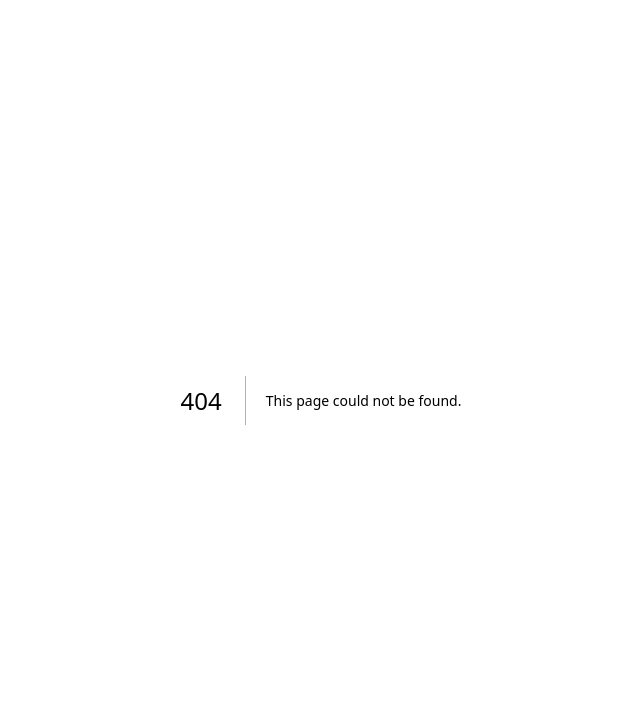
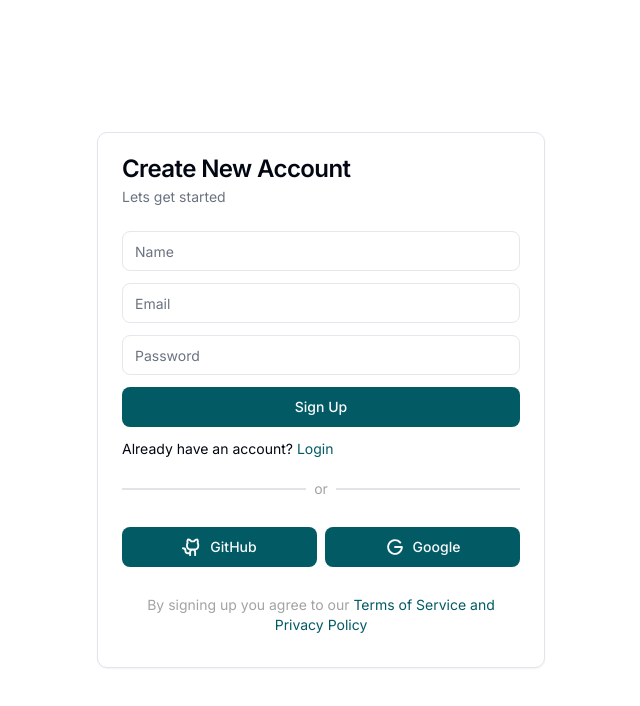
Before and after one commit to diandra6695/SuratQueV2, a Next.js app: page /auth/signup in a window 1280 px wide. Before the commit this address had no page. Shown: the top 706 px of the page, without its empty margins (319-959 px from the left). Built offline with nearby package versions, Linux system fonts and the light colour scheme.

Commit message:
feat: add trigger create user

```diff
--- a/src/app/auth/callback/route.ts
+++ b/src/app/auth/callback/route.ts
@@ -1,6 +1,7 @@
 import { cookies } from "next/headers";
 import { NextResponse } from "next/server";
 import { type CookieOptions, createServerClient } from "@supabase/ssr";
+import prisma from "@/lib/db";
 
 export async function GET(request: Request) {
   const { searchParams, origin } = new URL(request.url);
@@ -27,6 +28,28 @@ export async function GET(request: Request) {
         },
       }
     );
+    supabase.auth.onAuthStateChange(async (event, session) => {
+      if (session) {
+        const dataEmail = await session?.user?.email;
+        const email = await prisma.user.findUnique({
+          where: {
+            email: dataEmail,
+          },
+        });
+
+        if (email == null) {
+          await prisma.user.create({
+            data: {
+              username:
+                session?.user?.user_metadata.user_name ||
+                session?.user?.user_metadata.full_name,
+              email: session?.user.email,
+              avatar: session?.user?.user_metadata.avatar_url,
+            },
+          });
+        }
+      }
+    });
     const { error } = await supabase.auth.exchangeCodeForSession(code);
     if (!error) {
       return NextResponse.redirect(`${origin}/dashboard`);
--- a/src/app/auth/page.tsx
+++ b/src/app/auth/signin/page.tsx
@@ -11,9 +11,11 @@ import { Input } from "@/components/ui/input";
 import { supabaseBrowser } from "@/lib/supabase/browser";
 import { GithubLogo, GoogleLogo } from "@phosphor-icons/react";
 import { useFormik } from "formik";
-import { useSearchParams } from "next/navigation";
+import Link from "next/link";
+import { useRouter, useSearchParams } from "next/navigation";
 
 const Page = () => {
+  const router = useRouter();
   const params = useSearchParams();
   const next = params.get("next");
 
@@ -25,13 +27,11 @@ const Page = () => {
     onSubmit: async () => {
       const { email, password } = formik.values;
       const supabase = supabaseBrowser();
-      await supabase.auth.signUp({
+      await supabase.auth.signInWithPassword({
         email,
         password,
-        options: {
-          emailRedirectTo: location.origin + "/auth/callback?next=" + next,
-        },
       });
+      router.push("/dashboard");
     },
   });
 
@@ -51,10 +51,10 @@ const Page = () => {
   };
   return (
     <div className="w-full min-h-screen flex justify-center items-center">
-      <Card className="w-96">
+      <Card className="w-[28rem]">
         <CardHeader>
-          <CardTitle>Auth</CardTitle>
-          <CardDescription>Sign in with GitHub or Google</CardDescription>
+          <CardTitle>Sign In</CardTitle>
+          <CardDescription>Welcome Back</CardDescription>
         </CardHeader>
         <CardContent>
           <form
@@ -77,11 +77,21 @@ const Page = () => {
             />
             <Button type="submit" className="w-full">
               <div className="flex gap-2">
-                <p>next</p>
+                <p>Sign In</p>
               </div>
             </Button>
+            <p className="text-sm">
+              <Link href={"/auth/signin"}>
+                <span className="text-primary">Forgot Password</span>
+              </Link>
+            </p>
           </form>
-          <div className="flex flex-col gap-2">
+          <div className="flex mb-5 items-center">
+            <div className="w-full border h-0 border-borderCustom"></div>
+            <p className="text-sm text-center text-neutral-400 p-2">or</p>
+            <div className="w-full border h-0 border-borderCustom"></div>
+          </div>
+          <div className="flex gap-2">
             <Button
               onClick={() => handleLoginWithOAuth("github")}
               type="submit"
@@ -103,6 +113,12 @@ const Page = () => {
               </div>
             </Button>
           </div>
+          <p className="text-sm mt-5 text-center text-neutral-400 p-2">
+            {"Don't"} have an account?{" "}
+            <Link href={"/auth/signup"}>
+              <span className="text-primary">Sign Up</span>
+            </Link>
+          </p>
         </CardContent>
       </Card>
     </div>
--- /dev/null
+++ b/src/app/auth/signup/page.tsx
@@ -0,0 +1,138 @@
+"use client";
+import { Button } from "@/components/ui/button";
+import {
+  Card,
+  CardContent,
+  CardDescription,
+  CardHeader,
+  CardTitle,
+} from "@/components/ui/card";
+import { Input } from "@/components/ui/input";
+import { supabaseBrowser } from "@/lib/supabase/browser";
+import { GithubLogo, GoogleLogo } from "@phosphor-icons/react";
+import { useFormik } from "formik";
+import Link from "next/link";
+import { useSearchParams } from "next/navigation";
+
+const Page = () => {
+  const params = useSearchParams();
+  const next = params.get("next");
+
+  const formik = useFormik({
+    initialValues: {
+      name: "",
+      email: "",
+      password: "",
+    },
+    onSubmit: async () => {
+      const { email, password } = formik.values;
+      const supabase = supabaseBrowser();
+      await supabase.auth.signUp({
+        email,
+        password,
+        options: {
+          emailRedirectTo: location.origin + "/dashboard",
+        },
+      });
+    },
+  });
+
+  const handleLoginWithOAuth = (provider: "github" | "google") => {
+    const supabase = supabaseBrowser();
+
+    supabase.auth.signInWithOAuth({
+      provider,
+      options: {
+        redirectTo: location.origin + "/auth/callback?next=" + next,
+      },
+    });
+  };
+  const handleFormInput = (e: any) => {
+    const { name, value } = e.target;
+    formik.setFieldValue(name, value);
+  };
+  return (
+    <div className="w-full min-h-screen flex justify-center items-center">
+      <Card className="w-[28rem]">
+        <CardHeader>
+          <CardTitle>Create New Account</CardTitle>
+          <CardDescription>Lets get started</CardDescription>
+        </CardHeader>
+        <CardContent>
+          <form
+            className="flex flex-col gap-3 mb-3"
+            onSubmit={formik.handleSubmit}
+          >
+            <Input
+              type="text"
+              placeholder="Name"
+              name="name"
+              onChange={handleFormInput}
+              value={formik.values.name}
+            />
+            <Input
+              type="email"
+              placeholder="Email"
+              name="email"
+              onChange={handleFormInput}
+              value={formik.values.email}
+            />
+            <Input
+              type="password"
+              placeholder="Password"
+              name="password"
+              onChange={handleFormInput}
+              value={formik.values.password}
+            />
+            <Button type="submit" className="w-full">
+              <div className="flex gap-2">
+                <p>Sign Up</p>
+              </div>
+            </Button>
+            <p className="text-sm">
+              Already have an account?{" "}
+              <Link href={"/auth/signin"}>
+                <span className="text-primary">Login</span>
+              </Link>
+            </p>
+          </form>
+          <div className="flex mb-5 items-center">
+            <div className="w-full border h-0 border-borderCustom"></div>
+            <p className="text-sm text-center text-neutral-400 p-2">or</p>
+            <div className="w-full border h-0 border-borderCustom"></div>
+          </div>
+          <div className="flex gap-2">
+            <Button
+              onClick={() => handleLoginWithOAuth("github")}
+              type="submit"
+              className="w-full"
+            >
+              <div className="flex gap-2">
+                <GithubLogo weight="bold" size={20} />
+                <p>GitHub</p>
+              </div>
+            </Button>
+            <Button
+              onClick={() => handleLoginWithOAuth("google")}
+              type="submit"
+              className="w-full"
+            >
+              <div className="flex gap-2">
+                <GoogleLogo weight="bold" size={20} />
+                <p>Google</p>
+              </div>
+            </Button>
+          </div>
+          <p className="text-sm mt-5 text-center text-neutral-400 p-2">
+            By signing up you agree to our{" "}
+            <span className="text-primary">
+              Terms of Service and Privacy Policy
+            </span>
+          </p>
+        </CardContent>
+      </Card>
+    </div>
+  );
+};
+
+export default Page;
--- a/src/app/dashboard/layout/components/NavbarDashboard.tsx
+++ b/src/app/dashboard/layout/components/NavbarDashboard.tsx
@@ -18,7 +18,7 @@ const NavbarDashboard = ({ data }: { data: any }) => {
     const supabase = supabaseBrowser();
     queryClient.clear();
     await supabase.auth.signOut();
-    router.push("/auth");
+    router.push("/");
   };
   return (
     <nav className="h-[4rem] flex items-center px-10 justify-end w-full border fixed gap-5 z-20 bg-white">
--- a/src/middleware.ts
+++ b/src/middleware.ts
@@ -66,7 +66,7 @@ export async function middleware(request: NextRequest) {
   } else {
     if (protectedPaths.includes(url.pathname)) {
       return NextResponse.redirect(
-        new URL("/auth?next=" + url.pathname, request.url)
+        new URL("/auth/signin?next=" + url.pathname, request.url)
       );
     }
   }
```
Also changed, not shown: 2 other files (tests, documents, lock files or other folders).
